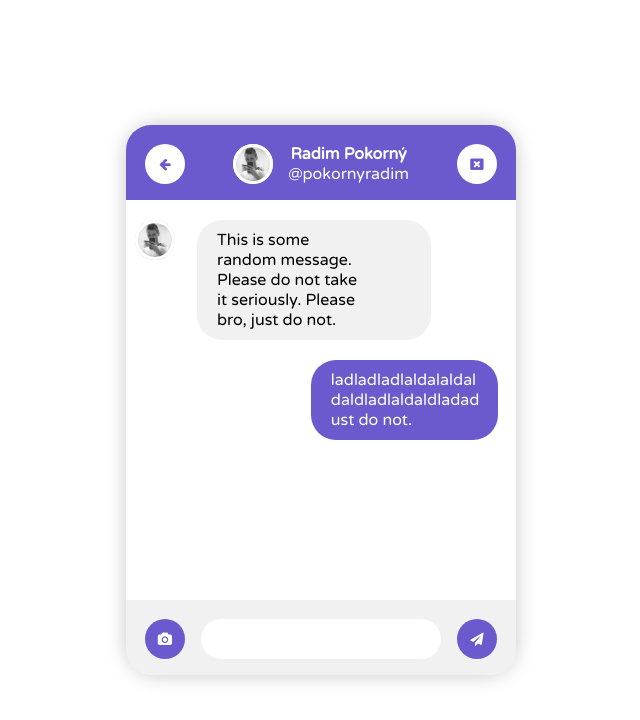
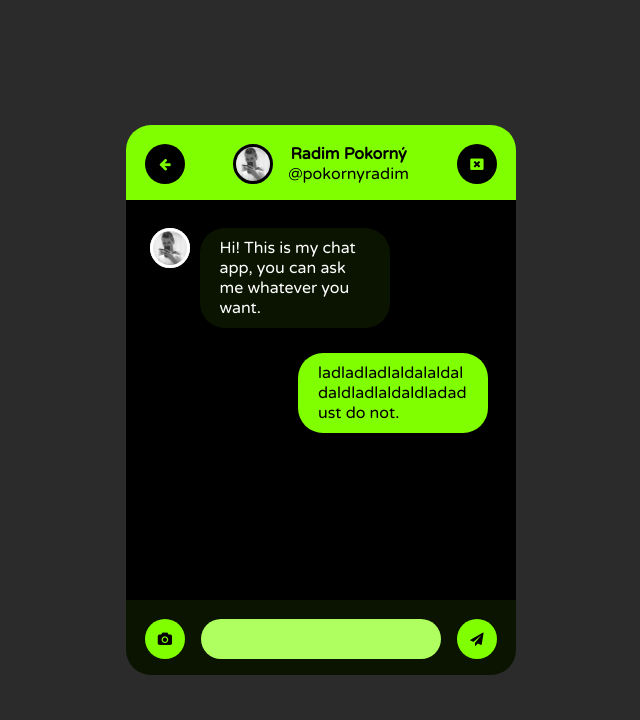
Before and after one commit to RadimPokorny/chat-app, a plain HTML site: page index.html in a window 1280 px wide. Shown: the whole page, without its empty margins (319-959 px from the left). Drawn offline with Linux system fonts and the light colour scheme.

Commit message:
msg rsp fixed totally, new design
whuw that looks sick

```diff
--- a/index.html
+++ b/index.html
@@ -52,13 +52,13 @@
                 <div class="received">
 
                     <div class="pfp-image-line">
-                        <img src="pfp-test.jpg" alt="profile-picture" class="pfp-img">
+                        <img src="pfp-test.jpg" alt="profile-picture" class="pfp-img" style="outline: solid 3px white;">
                     </div>
 
                     <div class="message-box">
 
                         <div class="message-output">
-                            <p>This is some random message. Please do not take it seriously. Please bro, just do not. </p>
+                            <p>Hi! This is my chat app, you can ask me whatever you want.</p>
                         </div>
                     </div>
 
--- a/index.js
+++ b/index.js
@@ -1,6 +1,9 @@
 function addDivToContainer() {
 
-    var content = document.getElementById("content");
+    var message = document.getElementById("msg").value;
+
+    if(message != ""){
+      var content = document.getElementById("content");
 
     var div = document.createElement("div");
     div.className = "line";
@@ -15,7 +18,6 @@ function addDivToContainer() {
     messageOutputDiv.className = "message-output";
 
     var messageParagraph = document.createElement("p");
-    var message = document.getElementById("msg").value;
     messageParagraph.textContent = message;
 
     content.appendChild(div);
@@ -24,6 +26,8 @@ function addDivToContainer() {
     sentDiv.appendChild(messageBoxDiv);
     div.appendChild(sentDiv);
     document.getElementById("msg").value = "";
+    }
+
 }
 
 // Get the input field
--- a/style.css
+++ b/style.css
@@ -6,7 +6,7 @@
 }
 
 body{
-    background-color:rgb(255, 255, 255);
+    background-color:rgb(43, 43, 43);
 }
 
 p, h1, h2, h3, h4, h5, h6{
@@ -19,19 +19,19 @@ p, h1, h2, h3, h4, h5, h6{
 
   /* Track */
   ::-webkit-scrollbar-track {
-    background-color: rgb(241, 241, 241);
+    background-color: #0a1400;
     border-radius: 10px;
   }
 
   /* Handle */
   ::-webkit-scrollbar-thumb {
-    background: slateblue;
+    background: #b0ff61;
     border-radius: 10px;
   }
 
   /* Handle on hover */
   ::-webkit-scrollbar-thumb:hover {
-    background: rgb(85, 72, 167);
+    background: #b0ff61;
   }
 
 .app-center{
@@ -50,15 +50,14 @@ p, h1, h2, h3, h4, h5, h6{
     display: flex;
     flex-direction: column;
     align-items: center;
-    border-radius: 31px;
-    box-shadow: 0 0 20px rgb(200, 200, 200)
+    border-radius: 36px;
 }
 
 .contact-info{
     position:relative;
     width: 390px;
     height: 75px;
-    background-color: slateblue;
+    background-color: #80ff00;
     border-top-left-radius: 25px;
     border-top-right-radius: 25px;
 }
@@ -68,7 +67,7 @@ p, h1, h2, h3, h4, h5, h6{
     width: 390px;
     max-width: 390px;
     height: 400px;
-    background-color: white;
+    background-color: #000000;
     overflow: auto;
 }
 
@@ -76,7 +75,7 @@ p, h1, h2, h3, h4, h5, h6{
     position: relative;
     width: 390px;
     height: 75px;
-    background-color:rgb(241, 241, 241);
+    background-color:#0a1400;
     border-bottom-left-radius: 25px;
     border-bottom-right-radius: 25px;
     text-align: center;
@@ -147,7 +146,7 @@ p, h1, h2, h3, h4, h5, h6{
     height: 40px;
     border: 0;
     border-radius: 50px;
-    background-color: white;
+    background-color: #000000;
 }
 
 .btn-close{
@@ -157,7 +156,7 @@ p, h1, h2, h3, h4, h5, h6{
     height: 40px;
     border: 0;
     border-radius: 50px;
-    background-color: white;
+    background-color: #000000;
 }
 
 .btn-photo{
@@ -167,7 +166,7 @@ p, h1, h2, h3, h4, h5, h6{
     height: 40px;
     border: 0;
     border-radius: 50px;
-    background-color: slateblue;
+    background-color: #80ff00;
 }
 
 .btn-send{
@@ -177,15 +176,15 @@ p, h1, h2, h3, h4, h5, h6{
     height: 40px;
     border: 0;
     border-radius: 50px;
-    background-color: slateblue;
+    background-color: #80ff00;
 }
 
 .fa-arrow-left{
-    color: slateblue;
+    color: #80ff00;
 }
 
 .fa-window-close{
-    color: slateblue;
+    color: #80ff00;
 }
 
 .pfp-image{
@@ -194,11 +193,11 @@ p, h1, h2, h3, h4, h5, h6{
 }
 
 .fa-camera{
-    color: white;
+    color: #000000;
 }
 
 .fa-paper-plane{
-    color: white;
+    color: #000000;
 }
 
 .pfp-img{
@@ -206,7 +205,7 @@ p, h1, h2, h3, h4, h5, h6{
     height: 100%;
     width: 40px;
     height: 40px;
-    outline: solid 3px white;
+    outline: solid 3px #000000;
     outline-offset: -3px;
     border-radius: 50px;
 }
@@ -219,12 +218,12 @@ p, h1, h2, h3, h4, h5, h6{
 }
 
 .text-name{
-    color: white;
+    color: #000000;
     font-weight: bold;
 }
 
 .text-id{
-    color: white;
+    color: #000000;
 }
 
 .message-input{
@@ -240,15 +239,15 @@ p, h1, h2, h3, h4, h5, h6{
 input, textarea:focus, input:focus{
     outline: none;
     text-indent: 10px;
+    background-color: #b0ff61;
 }
 
 .message-box{
-    width: 60%;
+    min-width: 50px;
     height: auto !important;
-    background-color: rgb(241, 241, 241);
+    background-color: #0a1400;
     border-radius: 25px;
-    float: right;
-    margin-right: 85px;
+    float: left;
 }
 
 .message-output{
@@ -271,13 +270,14 @@ input, textarea:focus, input:focus{
     min-height: 40px;
     max-width: 390px;
     display: table;
-    margin-top: 20px;
+    margin-top: 25px;
 }
 
 .received{
     width: 100%;
     height: auto !important;
     position: relative;
+    color: white;
 }
 
 .sent{
@@ -290,20 +290,22 @@ input, textarea:focus, input:focus{
     width: 15%;
     height: auto;
     float: left;
+    margin-left: 15px;
 }
 
 .sent .message-box{
     height: auto !important;
-    background-color: slateblue;
-    color: white;
+    background-color: #80ff00;
+    color: w#000000;
     border-radius: 25px;
     float: right !important;
-    margin-right: -60px;
+    margin-right: -50px;
     position: relative;
     display: table-cell;
     vertical-align: middle;
+    min-width: 50px;
 }
 
 .line:first-child{
-    margin-top: 20px;
+    margin-top: 28px;
 }
```
